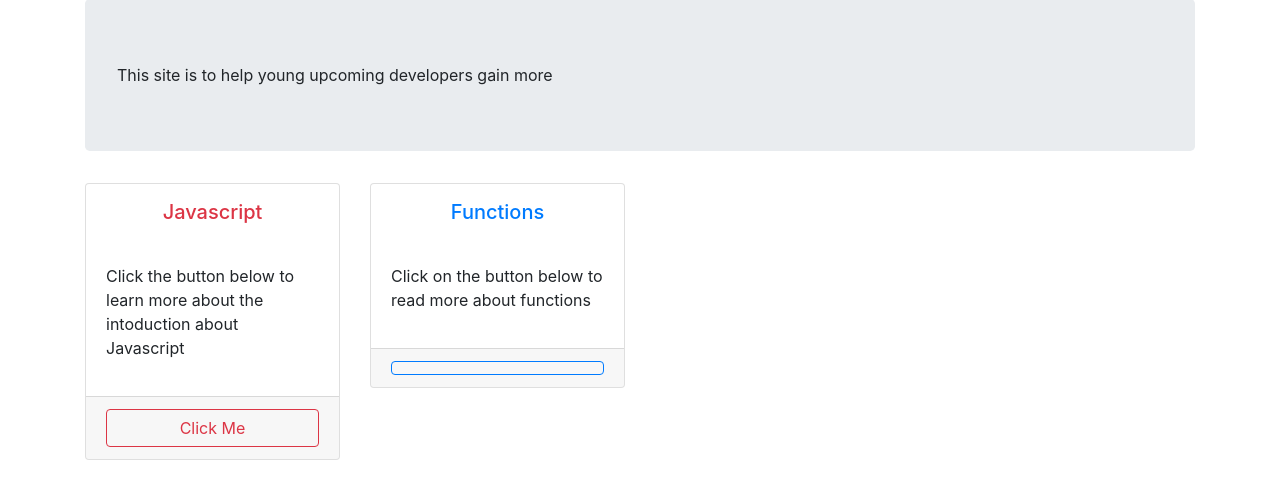
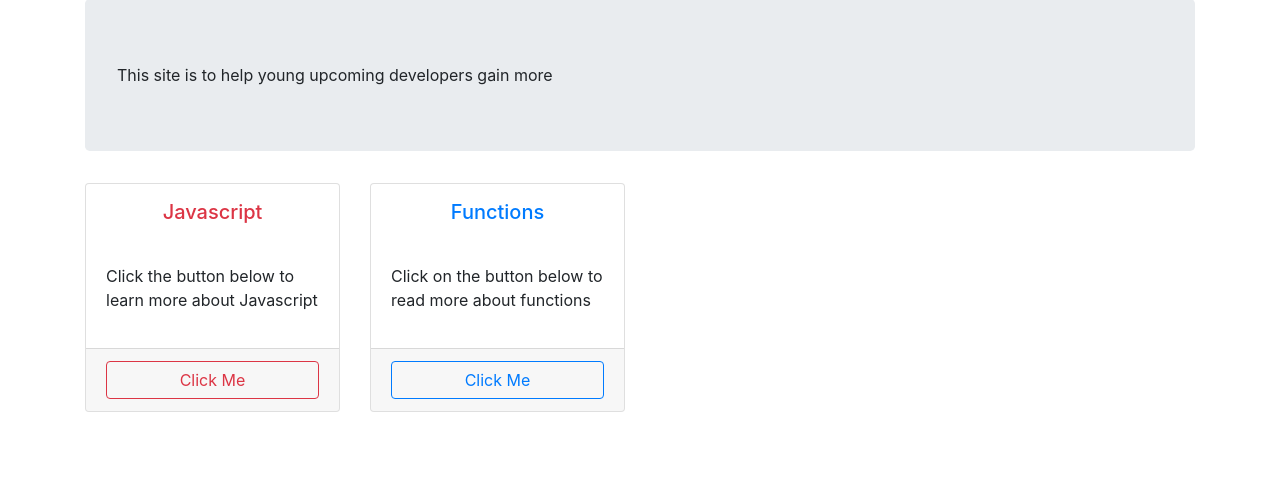
Before and after one commit to Danny-ot/FlipCard, a plain HTML site: page index.html in a window 1280 px wide. Shown: the part 57-556 px from the top of the page. Drawn offline with Linux system fonts and the light colour scheme.

```diff
--- a/index.html
+++ b/index.html
@@ -23,7 +23,7 @@
                         <h5 class="text-center text-danger mt-3">Javascript</h5>
                     </div>
                     <div class="card-body">
-                        <p>Click the button below to learn more about the intoduction about Javascript</p>
+                        <p>Click the button below to learn more  about Javascript</p>
                     </div>
                     <div class="card-footer">
                         <button class="btn btn-outline-danger btn-block" id="intro-click">Click Me</button>
@@ -53,7 +53,7 @@
                         <p>Click on the button below to read more about functions</p>
                     </div>
                     <div class="card-footer">
-                        <button class="btn btn-outline-primary btn-block"></button>
+                        <button class="btn btn-outline-primary btn-block">Click Me</button>
                     </div>
                 </div>
             </div>
```
